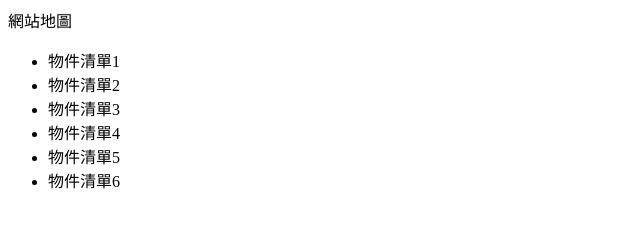
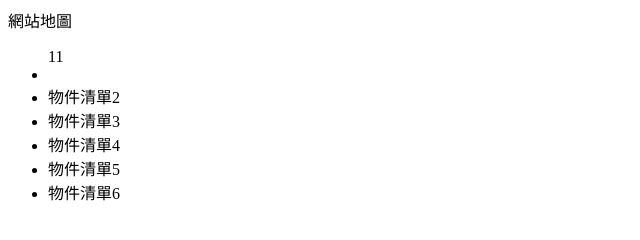
Before and after one commit to nem55661529/Collections, a plain HTML site: page index.html in a window 1280 px wide. Shown: the whole page, without its empty margins (0-640 px from the left). Drawn offline with Linux system fonts and the light colour scheme.

Commit message:
Update index.html

```diff
--- a/index.html
+++ b/index.html
@@ -13,8 +13,8 @@
 <body>
 </body>
 
-<ul>
-<li>物件清單1
+<ul>11
+<li>
 <li>物件清單2
 <li>物件清單3
 <li>物件清單4
```
